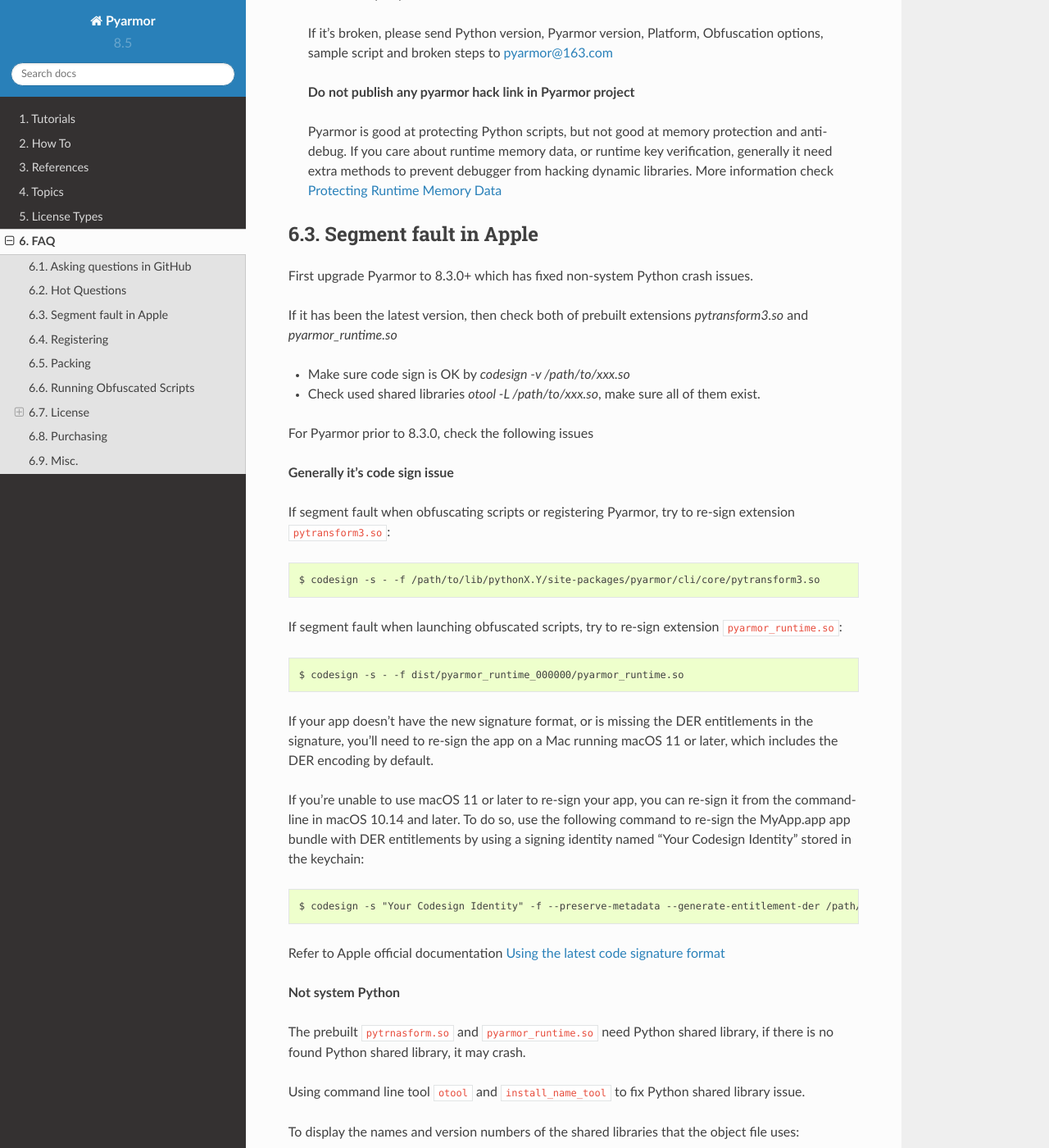
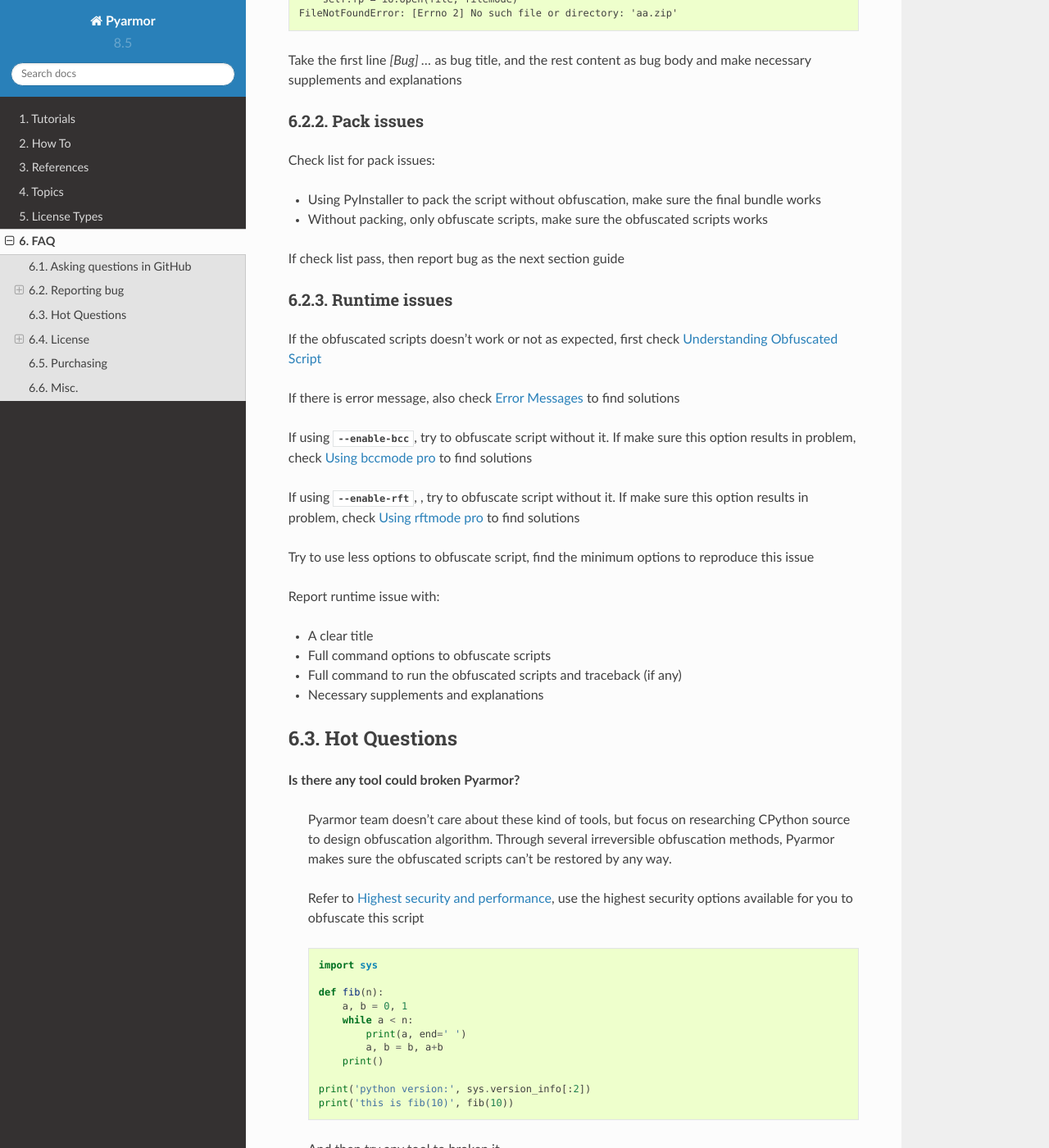
Before and after one commit to dashingsoft/pyarmor, a Sphinx documentation site: the page built from docs/questions.rst, in a window 1280 px wide and 1400 px high, scrolled down 1992 px. Shown: the whole window at 82% size. Built offline with Sphinx 7.4.7 and the Read the Docs theme 2.0.0, drawn with Linux system fonts in a browser that asks for light colours; some of the changed text lies outside the part shown.

Commit message:
Refine FAQ and bug template

```diff
--- a/docs/questions.rst
+++ b/docs/questions.rst
@@ -1,13 +1,8 @@
-==========
+=====
  FAQ
-==========
+=====
 
 .. highlight:: none
-
-.. _asking questions:
-
-Asking questions in GitHub
-==========================
 
 Pyarmor provides rich options for different cases, the default option only works for common case. When something is wrong, it may be not bug, but need the right options. Users need spend time learning Pyarmor by documentation or `pyarmor man`, and find the right options for their project. Generally pyarmor team won't learn user's project and tell user which options should be used.
 
@@ -49,12 +49,10 @@
 
 Please report bug in `issues`_ and ask questions in `discussions`_
 
-When report bug in `issues`_, please copy the whole command line :command:`pyarmor gen` and first 4 lines in the console, do not mask version and platform information, and do not paste snapshot image::
+.. _reporting bugs:
 
-    $ pyarmor gen -O dist --assert-call foo.py
-    INFO     Python 3.10.0
-    INFO     Pyarmor 8.1.1 (trial), 000000, non-profits
-    INFO     Platform darwin.x86_64
+Reporting bug
+=============
 
 A good report should have
 
@@ -63,9 +61,75 @@
 - Actual results
 - Expected results
 
+For different issues, please following different guide to report bug, and do not paste snapshot image but paste text directly.
+
 .. important::
 
    If a bug report misses necessary information and not clear, it may be marked as invalid and closed immediately.
+
+Build issues
+------------
+
+If there is error message when run pyarmor, please first check :doc:`reference/errors` to find solutions
+
+If still no solution, please run pyarmor with debug option :option:`-d`. For example::
+
+    $ pyarmor -d gen ...
+    $ pyarmor -d reg ...
+
+It will generate file :file:`pyarmor.report.bug` like this::
+
+    [Bug] `FileNotFoundError: [Errno 2] No such file or directory: 'aa.zip'`
+
+    ### Full command options and console output
+    pyarmor -d reg aa.zip
+
+    2024-05-30 21:50:52,682 Python 3.7.10
+    2024-05-30 21:50:52,684 Pyarmor 8.5.9 (pro), 005068, btarmor
+    2024-05-30 21:50:52,696 Platform darwin.x86_64
+    2024-05-30 21:50:52,696 native platform darwin.x86_64
+    2024-05-30 21:50:52,696 home path: /Users/jondy/.pyarmor
+    2024-05-30 21:50:52,696 register "aa.zip"
+    2024-05-30 21:50:52,698 unknown error, please check pyarmor.error.log
+    2024-05-30 21:50:52,704 [Errno 2] No such file or directory: 'aa.zip'
+
+    ### Traceback
+    Traceback (most recent call last):
+        ...
+        self.fp = io.open(file, filemode)
+    FileNotFoundError: [Errno 2] No such file or directory: 'aa.zip'
+
+Take the first line `[Bug] ...` as bug title, and the rest content as bug body and make necessary supplements and explanations
+
+Pack issues
+-----------
+
+Check list for pack issues:
+
+- Using PyInstaller to pack the script without obfuscation, make sure the final bundle works
+- Without packing, only obfuscate scripts, make sure the obfuscated scripts works
+
+If check list pass, then report bug as the next section guide
+
+Runtime issues
+--------------
+
+If the obfuscated scripts doesn't work or not as expected, first check :doc:`topic/obfuscated-script`
+
+If there is error message, also check :doc:`reference/errors` to find solutions
+
+If using :option:`--enable-bcc`, try to obfuscate script without it. If make sure this option results in problem, check :ref:`using bccmode` to find solutions
+
+If using :option:`--enable-rft`, , try to obfuscate script without it. If make sure this option results in problem, check :ref:`using rftmode` to find solutions
+
+Try to use less options to obfuscate script, find the minimum options to reproduce this issue
+
+Report runtime issue with:
+
+- A clear title
+- Full command options to obfuscate scripts
+- Full command to run the obfuscated scripts and traceback (if any)
+- Necessary supplements and explanations
 
 Hot Questions
 =============
@@ -98,151 +162,129 @@
 
   Pyarmor is good at protecting Python scripts, but not good at memory protection and anti-debug. If you care about runtime memory data, or runtime key verification, generally it need extra methods to prevent debugger from hacking dynamic libraries. More information check :doc:`how-to/protection`
 
-Segment fault in Apple
-======================
+..
+  Segment fault in Apple
+  ======================
 
-First upgrade Pyarmor to 8.3.0+ which has fixed non-system Python crash issues.
+  First upgrade Pyarmor to 8.3.0+ which has fixed non-system Python crash issues.
 
-If it has been the latest version, then check both of prebuilt extensions `pytransform3.so` and `pyarmor_runtime.so`
+  If it has been the latest version, then check both of prebuilt extensions `pytransform3.so` and `pyarmor_runtime.so`
 
-* Make sure code sign is OK by `codesign -v /path/to/xxx.so`
-* Check used shared libraries `otool -L /path/to/xxx.so`, make sure all of them exist.
+  * Make sure code sign is OK by `codesign -v /path/to/xxx.so`
+  * Check used shared libraries `otool -L /path/to/xxx.so`, make sure all of them exist.
 
-For Pyarmor prior to 8.3.0, check the following issues
+  For Pyarmor prior to 8.3.0, check the following issues
 
-**Generally it's code sign issue**
+  **Generally it's code sign issue**
 
-If segment fault when obfuscating scripts or registering Pyarmor, try to re-sign extension ``pytransform3.so``::
+  If segment fault when obfuscating scripts or registering Pyarmor, try to re-sign extension ``pytransform3.so``::
 
-    $ codesign -s - -f /path/to/lib/pythonX.Y/site-packages/pyarmor/cli/core/pytransform3.so
+      $ codesign -s - -f /path/to/lib/pythonX.Y/site-packages/pyarmor/cli/core/pytransform3.so
 
-If segment fault when launching obfuscated scripts, try to re-sign extension ``pyarmor_runtime.so``::
+  If segment fault when launching obfuscated scripts, try to re-sign extension ``pyarmor_runtime.so``::
 
-    $ codesign -s - -f dist/pyarmor_runtime_000000/pyarmor_runtime.so
+      $ codesign -s - -f dist/pyarmor_runtime_000000/pyarmor_runtime.so
 
-If your app doesn’t have the new signature format, or is missing the DER entitlements in the signature, you’ll need to re-sign the app on a Mac running macOS 11 or later, which includes the DER encoding by default.
+  If your app doesn’t have the new signature format, or is missing the DER entitlements in the signature, you’ll need to re-sign the app on a Mac running macOS 11 or later, which includes the DER encoding by default.
 
-If you’re unable to use macOS 11 or later to re-sign your app, you can re-sign it from the command-line in macOS 10.14 and later. To do so, use the following command to re-sign the MyApp.app app bundle with DER entitlements by using a signing identity named "Your Codesign Identity" stored in the keychain::
+  If you’re unable to use macOS 11 or later to re-sign your app, you can re-sign it from the command-line in macOS 10.14 and later. To do so, use the following command to re-sign the MyApp.app app bundle with DER entitlements by using a signing identity named "Your Codesign Identity" stored in the keychain::
 
-    $ codesign -s "Your Codesign Identity" -f --preserve-metadata --generate-entitlement-der /path/to/MyApp.app
+      $ codesign -s "Your Codesign Identity" -f --preserve-metadata --generate-entitlement-der /path/to/MyApp.app
 
-Refer to Apple official documentation `Using the latest code signature format`__
+  Refer to Apple official documentation `Using the latest code signature format`__
 
-**Not system Python**
+  **Not system Python**
 
-The prebuilt ``pytrnasform.so`` and ``pyarmor_runtime.so`` need Python shared library, if there is no found Python shared library, it may crash.
+  The prebuilt ``pytrnasform.so`` and ``pyarmor_runtime.so`` need Python shared library, if there is no found Python shared library, it may crash.
 
-Using command line tool ``otool`` and ``install_name_tool`` to fix Python shared library issue.
+  Using command line tool ``otool`` and ``install_name_tool`` to fix Python shared library issue.
 
-To display the names and version numbers of the shared libraries that the object file uses::
+  To display the names and version numbers of the shared libraries that the object file uses::
 
-    $ otool -L /path/to/lib/python3.9/site-packages/pyarmor/cli/core/pytransform3.so
+      $ otool -L /path/to/lib/python3.9/site-packages/pyarmor/cli/core/pytransform3.so
 
-    /path/to/lib/python3.9/site-packages/pyarmor/cli/core/pytransform3.so:
-	pytransform3.so (compatibility version 0.0.0, current version 1.0.0)
-	@rpath/lib/libpython3.9.dylib (compatibility version 3.9.0, current version 3.9.0)
+      /path/to/lib/python3.9/site-packages/pyarmor/cli/core/pytransform3.so:
+  	pytransform3.so (compatibility version 0.0.0, current version 1.0.0)
+  	@rpath/lib/libpython3.9.dylib (compatibility version 3.9.0, current version 3.9.0)
+          ...
+
+  And ``rpath`` is configured by::
+
+      $ install_name_tool -id pytrnsform3.so \
+              -change $deplib @rpath/lib/libpython$ver.dylib \
+              -add_rpath @executable_path/.. \
+              -add_rpath @loader_path/.. \
+              -add_rpath /System/Library/Frameworks/Python.framework/Versions/$ver \
+              -add_rpath /Library/Frameworks/Python.framework/Versions/$ver \
+              build/$host/libs/cp$ver/$name.so
+
+  So check there is ``@rpath/lib/libpython3.9.dylib``. If it doesn't exists, please adapt to current Python by using ``install_name_tool``. Suppose current Python shared library is ``/usr/local/Python.framework/Versions/3.9/Python``::
+
+      $ install_name_tool -change @rpath/lib/libpython3.9.dylib /usr/local/Python.framework/Versions/3.9/Python \
+              /path/to/lib/pythonX.Y/site-packages/pyarmor/cli/core/pytransform3.so
+
+  How to find current Python shared library, please search network to find answer. Note that some Python may not built with shared library, it can't work with Pyarmor, please rebuild Python with shared library to fix this kind of issue.
+
+  It's same for ``dist/pyarmor_runtime_000000/pyarmor_runtime.so``.
+
+  Refer to Apple official documentation `Run-Path Dependent Libraries`__
+
+  **If there are many same version Python installed, make sure pytransform3.so or pyarmor_runtime.so links to the right one**
+
+  For example, there is default Python3.9 in ``/Library/Frameworks/Python.framework/Versions/3.9/`` and anaconda3 Python 3.9 in ``/Users/my_username/anaconda3/bin/python``
+
+  When using ``/Users/my_username/anaconda3/bin/python`` to run the obfuscated script, it will load ``dist/pyarmor_runtime_000000/pyarmor_runtime.so``, and this library need Python dynamic library. According to RPATH settings, first search ``/Users/my_username/anaconda3/bin/python/../lib/libpython3.9.dylib``, if it exists, everything is fine. If it doesn't exists, then search ``/Library/Frameworks/Python.framework/Versions/3.9/lib/libpython3.9.dylib``, load this unexpected Python dynamic library, and results in crash issue.
+
+  In this canse using `install_name_tool` to modify ``dist/pyarmor_runtime_000000/pyarmor_runtime.so`` so that it could load Python dynamic library in anaconda3.
+
+  Note that the obfuscated scripts work with system Python by default, and as possible as work with Python installed in the other locations.
+
+  **Application settings**
+
+  Pyarmor uses JIT to improve security, In Apple M1, it need extra entitlements. Check Python entitlements::
+
+      $ codesign -d --entitlements - $(which python)
+
+  Refer to Apple official documentation `Allow Execution of JIT-compiled Code Entitlement`__
+
+  **Check system segment fault log, and search solution by error message**
+
+  __ https://developer.apple.com/documentation/xcode/using-the-latest-code-signature-format/
+  __ https://developer.apple.com/library/archive/documentation/DeveloperTools/Conceptual/DynamicLibraries/100-Articles/RunpathDependentLibraries.html
+  __ https://developer.apple.com/documentation/bundleresources/entitlements/com_apple_security_cs_allow-jit
+
+  Registering
+  ===========
+
+  **ERROR request license token failed (104)**
+
+    Please make sure firewall doesn't block the response of license server. If possible, turn off the firewall to verify it.
+
+    In Windows ``pytransform.pyd`` will connect to ``pyarmor.dashingsoft.com`` port ``80`` to request token for online obfuscation, in other platforms it is ``pytransform3.so``. Refer to firewall documentation to allow it to connect ``pyarmor.dashingsoft.com:80``.
+
+  **Group license raises "ERROR request license token failed"**
+
+    First upgrade Pyarmor to 8.4.0+
+
+    Then register group license with debug option ``-d`` in offline device. For example::
+
+        $ pyarmor -d reg pyarmor-device-regfile-6000.4.zip
+
+    Check log, make sure current machine id is inclueded by offline regfile. For example::
+
+        DEBUG    group license for machines: ['tokens/mb04eb35da4f5378185c8663522e0a5e3']
+        DEBUG    got machine id: mb04eb35da4f5378185c8663522e0a5e3
+
+    If machine id is mismatched, please generate new device file for this device by Pyarmor 8.4.0+::
+
+        $ pyarmor -v
+
+        Pyarmor 8.4.0
         ...
 
-And ``rpath`` is configured by::
+        $ pyarmor reg -g 5
 
-    $ install_name_tool -id pytrnsform3.so \
-            -change $deplib @rpath/lib/libpython$ver.dylib \
-            -add_rpath @executable_path/.. \
-            -add_rpath @loader_path/.. \
-            -add_rpath /System/Library/Frameworks/Python.framework/Versions/$ver \
-            -add_rpath /Library/Frameworks/Python.framework/Versions/$ver \
-            build/$host/libs/cp$ver/$name.so
-
-So check there is ``@rpath/lib/libpython3.9.dylib``. If it doesn't exists, please adapt to current Python by using ``install_name_tool``. Suppose current Python shared library is ``/usr/local/Python.framework/Versions/3.9/Python``::
-
-    $ install_name_tool -change @rpath/lib/libpython3.9.dylib /usr/local/Python.framework/Versions/3.9/Python \
-            /path/to/lib/pythonX.Y/site-packages/pyarmor/cli/core/pytransform3.so
-
-How to find current Python shared library, please search network to find answer. Note that some Python may not built with shared library, it can't work with Pyarmor, please rebuild Python with shared library to fix this kind of issue.
-
-It's same for ``dist/pyarmor_runtime_000000/pyarmor_runtime.so``.
-
-Refer to Apple official documentation `Run-Path Dependent Libraries`__
-
-**If there are many same version Python installed, make sure pytransform3.so or pyarmor_runtime.so links to the right one**
-
-For example, there is default Python3.9 in ``/Library/Frameworks/Python.framework/Versions/3.9/`` and anaconda3 Python 3.9 in ``/Users/my_username/anaconda3/bin/python``
-
-When using ``/Users/my_username/anaconda3/bin/python`` to run the obfuscated script, it will load ``dist/pyarmor_runtime_000000/pyarmor_runtime.so``, and this library need Python dynamic library. According to RPATH settings, first search ``/Users/my_username/anaconda3/bin/python/../lib/libpython3.9.dylib``, if it exists, everything is fine. If it doesn't exists, then search ``/Library/Frameworks/Python.framework/Versions/3.9/lib/libpython3.9.dylib``, load this unexpected Python dynamic library, and results in crash issue.
-
-In this canse using `install_name_tool` to modify ``dist/pyarmor_runtime_000000/pyarmor_runtime.so`` so that it could load Python dynamic library in anaconda3.
-
-Note that the obfuscated scripts work with system Python by default, and as possible as work with Python installed in the other locations.
-
-**Application settings**
-
-Pyarmor uses JIT to improve security, In Apple M1, it need extra entitlements. Check Python entitlements::
-
-    $ codesign -d --entitlements - $(which python)
-
-Refer to Apple official documentation `Allow Execution of JIT-compiled Code Entitlement`__
-
-**Check system segment fault log, and search solution by error message**
-
-__ https://developer.apple.com/documentation/xcode/using-the-latest-code-signature-format/
-__ https://developer.apple.com/library/archive/documentation/DeveloperTools/Conceptual/DynamicLibraries/100-Articles/RunpathDependentLibraries.html
-__ https://developer.apple.com/documentation/bundleresources/entitlements/com_apple_security_cs_allow-jit
-
-Registering
-===========
-
-**ERROR request license token failed (104)**
-
-  Please make sure firewall doesn't block the response of license server. If possible, turn off the firewall to verify it.
-
-  In Windows ``pytransform.pyd`` will connect to ``pyarmor.dashingsoft.com`` port ``80`` to request token for online obfuscation, in other platforms it is ``pytransform3.so``. Refer to firewall documentation to allow it to connect ``pyarmor.dashingsoft.com:80``.
-
-**Group license raises "ERROR request license token failed"**
-
-  First upgrade Pyarmor to 8.4.0+
-
-  Then register group license with debug option ``-d`` in offline device. For example::
-
-      $ pyarmor -d reg pyarmor-device-regfile-6000.4.zip
-
-  Check log, make sure current machine id is inclueded by offline regfile. For example::
-
-      DEBUG    group license for machines: ['tokens/mb04eb35da4f5378185c8663522e0a5e3']
-      DEBUG    got machine id: mb04eb35da4f5378185c8663522e0a5e3
-
-  If machine id is mismatched, please generate new device file for this device by Pyarmor 8.4.0+::
-
-      $ pyarmor -v
-
-      Pyarmor 8.4.0
-      ...
-
-      $ pyarmor reg -g 5
-
-  For virtual machine, make sure machine id is same after reboot.
-
-Packing
-=======
-
-**In the old pyarmor 7, I'm using "pyarmor pack ...", I could not find any relate information for this in the pyarmor 8.2. How to solve this?**
-
-  There is no identical pack in Pyarmor 8, Pyarmor 8+ only provide repack function to handle bundle of PyInstaller. Refer to basic tutorial, topic `insight into pack`__ and this solved issue `Pyarmor pack missing in pyarmor 8.0`__
-
-__ https://pyarmor.readthedocs.io/en/stable/topic/repack.html
-__ https://github.com/dashingsoft/pyarmor/discussions/1107
-
-Running Obfuscated Scripts
-==========================
-
-**ImportError: libdl.so: cannot open shared object file: No such file or directory**
-
-  When running obfuscated scripts in unmatched platform, it may raise this error.
-
-  In this case checking dependencies by `ldd /path/to/pyarmor_runtime.so` to make sure it works. If not, please select right `--platform` to obfuscate the scripts.
-
-  For example, when obfuscating the scripts in Linux with target platform Termux, somethimes it need specify `--platform linux.aarch64`, not `--platform android.aarch64`, more information refer to `issue 1674`__
-
-__ https://github.com/dashingsoft/pyarmor/discussions/1674
+    For virtual machine, make sure machine id is same after reboot.
 
 License
 =======
@@ -343,6 +385,13 @@
 
   At this time, the answer is no.
 
+**In the old pyarmor 7, I'm using "pyarmor pack ...", I could not find any relate information for this in the pyarmor 8.2. How to solve this?**
+
+  There is no identical pack in Pyarmor 8, Pyarmor 8+ only provide repack function to handle bundle of PyInstaller. Refer to basic tutorial, topic `insight into pack`__ and this solved issue `Pyarmor pack missing in pyarmor 8.0`__
+
+__ https://pyarmor.readthedocs.io/en/stable/topic/repack.html
+__ https://github.com/dashingsoft/pyarmor/discussions/1107
+
 Purchasing
 ==========
 
```
Also changed, not shown: other parts of docs/questions.rst (+6 -1 lines), .github/ISSUE_TEMPLATE/bug_report.md.
